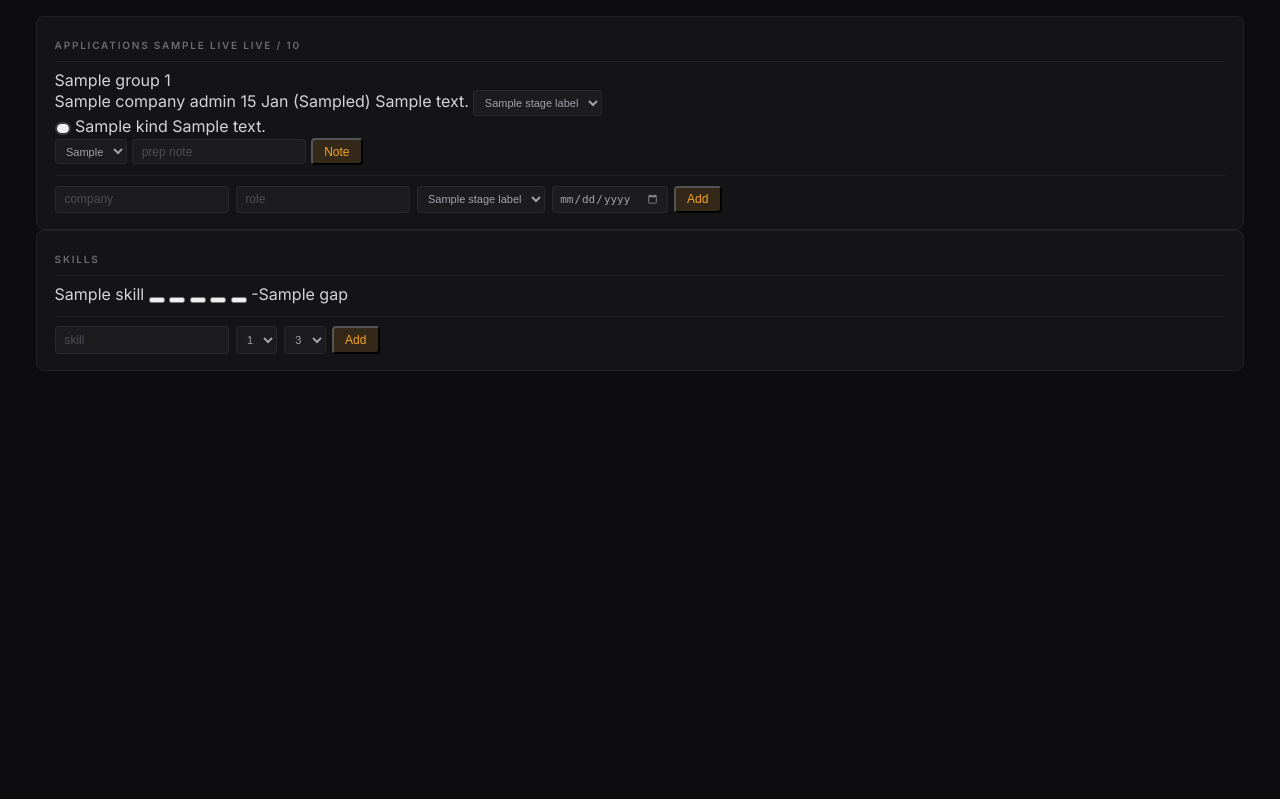
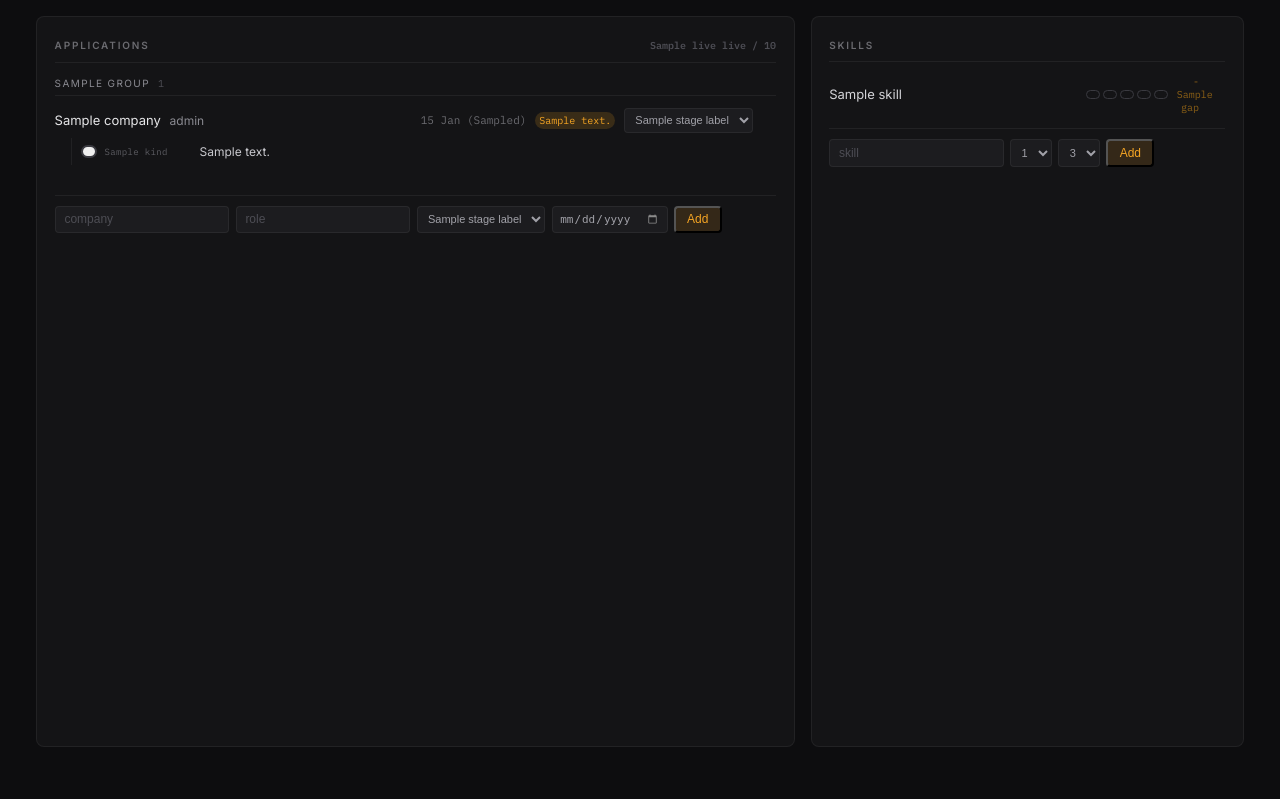
Before and after one commit to Ideapersie/local_Jarvis, a FastAPI app: template templates/career.html in a window 1280 px wide. Shown: the part 45-844 px from the top of the page. Run offline with FastAPI, Linux system fonts and the light colour scheme; the template is opened without the code that fills it: most values are stand-ins (such as "Sample title", 1, 10 or a date in 2020); parts of the project's set-up code (start-up, migrations or seed data) failed here and were passed over.

```diff
--- a/app/config.py
+++ b/app/config.py
@@ -48,7 +48,8 @@ PLAN = os.getenv("PLAN", "pro")
 ANTHROPIC_API_KEY = os.getenv("ANTHROPIC_API_KEY")
 GOOGLE_CLIENT_ID = os.getenv("GOOGLE_CLIENT_ID")
 GOOGLE_CLIENT_SECRET = os.getenv("GOOGLE_CLIENT_SECRET")
-WEATHER_API_KEY = os.getenv("WEATHER_API_KEY")
+# No weather key: Open-Meteo is keyless and gives hourly data, which is what the
+# two-lookup pattern needs. The spec's WEATHER_API_KEY is deliberately unused.
 TELEGRAM_BOT_TOKEN = os.getenv("TELEGRAM_BOT_TOKEN")
 TELEGRAM_CHAT_ID = os.getenv("TELEGRAM_CHAT_ID")
 TRADING212_API_KEY = os.getenv("TRADING212_API_KEY")
--- a/static/app.css
+++ b/static/app.css
@@ -529,6 +529,220 @@ input[type="date"]::-webkit-calendar-picker-indicator {
   *, *::before, *::after { transition-duration: 0.01ms !important; }
 }
 
+/* ---------- career ----------
+ * Grouped by stage rather than kanban. Seven stages as columns would be ~180px
+ * each and would need drag-and-drop, meaning client-side state - the one thing
+ * the rest of this app deliberately avoids.
+ */
+
+.career-main {
+  min-height: 0;
+  display: flex;
+  flex-direction: column;
+}
+
+.career-grid {
+  min-height: 0;
+  flex: 1;
+  display: grid;
+  grid-template-columns: minmax(0, 7fr) minmax(0, 4fr);
+  gap: var(--gap);
+}
+
+.title-count {
+  float: right;
+  font-family: "IBM Plex Mono", ui-monospace, monospace;
+  letter-spacing: 0;
+  text-transform: none;
+  color: #4d4d54;
+}
+
+.stage-group { margin-bottom: 0.9rem; }
+
+.stage-head {
+  display: flex;
+  align-items: baseline;
+  gap: 0.5rem;
+  padding: 0.35rem 0;
+  border-bottom: 1px solid var(--hair);
+  margin-bottom: 0.3rem;
+}
+
+.stage-name {
+  font-size: 0.625rem;
+  letter-spacing: 0.14em;
+  text-transform: uppercase;
+  color: #8a8a91;
+}
+
+.stage-count {
+  font-family: "IBM Plex Mono", ui-monospace, monospace;
+  font-size: 0.625rem;
+  color: #4d4d54;
+}
+
+/* Rejected is history, not pipeline. Dimmed so it does not compete. */
+.stage-group-closed { opacity: 0.45; }
+.stage-group-closed:hover { opacity: 0.8; }
+
+.app-row { padding: 0.4rem 0; }
+.app-row + .app-row { border-top: 1px solid var(--hair); }
+
+.app-main {
+  display: flex;
+  align-items: center;
+  gap: 0.55rem;
+}
+
+.app-company {
+  font-size: 0.8125rem;
+  color: #e5e5e7;
+  white-space: nowrap;
+}
+
+.app-role {
+  flex: 1;
+  min-width: 0;
+  font-size: 0.75rem;
+  color: #8a8a91;
+  overflow: hidden;
+  text-overflow: ellipsis;
+  white-space: nowrap;
+}
+
+.app-date {
+  flex: none;
+  font-family: "IBM Plex Mono", ui-monospace, monospace;
+  font-size: 0.6875rem;
+  color: #6b6b70;
+}
+.app-date-soon { color: var(--amber); }
+/* A date that has passed is usually a stage you forgot to move on, not a
+   deadline you missed - either way it needs to stand out. */
+.app-date-past { color: #f85149; }
+
+.app-notes-count {
+  flex: none;
+  min-width: 1.1rem;
+  height: 1.1rem;
+  padding: 0 0.25rem;
+  border-radius: 9999px;
+  background: rgba(245, 165, 36, 0.16);
+  color: var(--amber);
+  font-family: "IBM Plex Mono", ui-monospace, monospace;
+  font-size: 0.625rem;
+  text-align: center;
+  line-height: 1.1rem;
+}
+
+.app-controls {
+  flex: none;
+  display: flex;
+  align-items: center;
+  gap: 0.35rem;
+}
+
+.btn-prep {
+  padding: 0.2rem 0.5rem;
+  border-radius: 0.25rem;
+  background: rgba(245, 165, 36, 0.14);
+  color: var(--amber);
+  font-size: 0.625rem;
+  letter-spacing: 0.06em;
+  text-transform: uppercase;
+}
+.btn-prep:hover { background: rgba(245, 165, 36, 0.26); }
+
+.app-notes {
+  margin: 0.3rem 0 0 1rem;
+  padding-left: 0.6rem;
+  border-left: 1px solid var(--hair);
+}
+
+.note-row {
+  display: flex;
+  align-items: center;
+  gap: 0.45rem;
+  padding: 0.18rem 0;
+}
+
+.note-kind {
+  flex: none;
+  font-family: "IBM Plex Mono", ui-monospace, monospace;
+  font-size: 0.5625rem;
+  letter-spacing: 0.04em;
+  color: #5c5c62;
+  min-width: 5.5rem;
+}
+
+.note-body {
+  flex: 1;
+  min-width: 0;
+  font-size: 0.75rem;
+  color: #c8c8cd;
+}
+.note-body-done { color: #5c5c62; text-decoration: line-through; }
+
+/* Hidden until the row is hovered or focused - one of these per application
+   would otherwise triple the visual weight of the list. */
+.note-form {
+  display: none;
+  gap: 0.35rem;
+  margin: 0.3rem 0 0 1.6rem;
+}
+.app-row:hover .note-form,
+.app-row:focus-within .note-form { display: flex; }
+
+.add-form-wrap { flex-wrap: wrap; }
+
+/* ---------- skills ---------- */
+
+.skill-row {
+  display: flex;
+  align-items: center;
+  gap: 0.55rem;
+  padding: 0.3rem 0;
+}
+.skill-row + .skill-row { border-top: 1px solid var(--hair); }
+
+.skill-name {
+  flex: 1;
+  min-width: 0;
+  font-size: 0.8125rem;
+  color: #d4d4d8;
+  overflow: hidden;
+  text-overflow: ellipsis;
+  white-space: nowrap;
+}
+
+.skill-dots { flex: none; display: flex; gap: 3px; }
+
+.dot {
+  width: 0.6rem;
+  height: 0.6rem;
+  border-radius: 9999px;
+  border: 1px solid #3a3a40;
+  background: transparent;
+}
+.dot-on { background: var(--amber); border-color: var(--amber); }
+/* Hollow but outlined: the distance still to cover. */
+.dot-target { border-color: var(--amber); opacity: 0.55; }
+.dot:hover { transform: scale(1.25); }
+.dot:focus-visible { outline: 2px solid rgba(245, 165, 36, 0.6); outline-offset: 1px; }
+
+.skill-gap {
+  flex: none;
+  width: 1.4rem;
+  font-family: "IBM Plex Mono", ui-monospace, monospace;
+  font-size: 0.625rem;
+  color: #8a5f16;
+  text-align: right;
+}
+
+@media (max-width: 1100px) {
+  .career-grid { grid-template-columns: minmax(0, 1fr); }
+}
+
 /* ---------- brief panel ---------- */
 
 .brief-head {
```
Also changed, not shown: other parts of static/app.css (+47 -0 lines), app/agent_tools.py (+210 -2 lines), .claude/settings.json, README.md.
